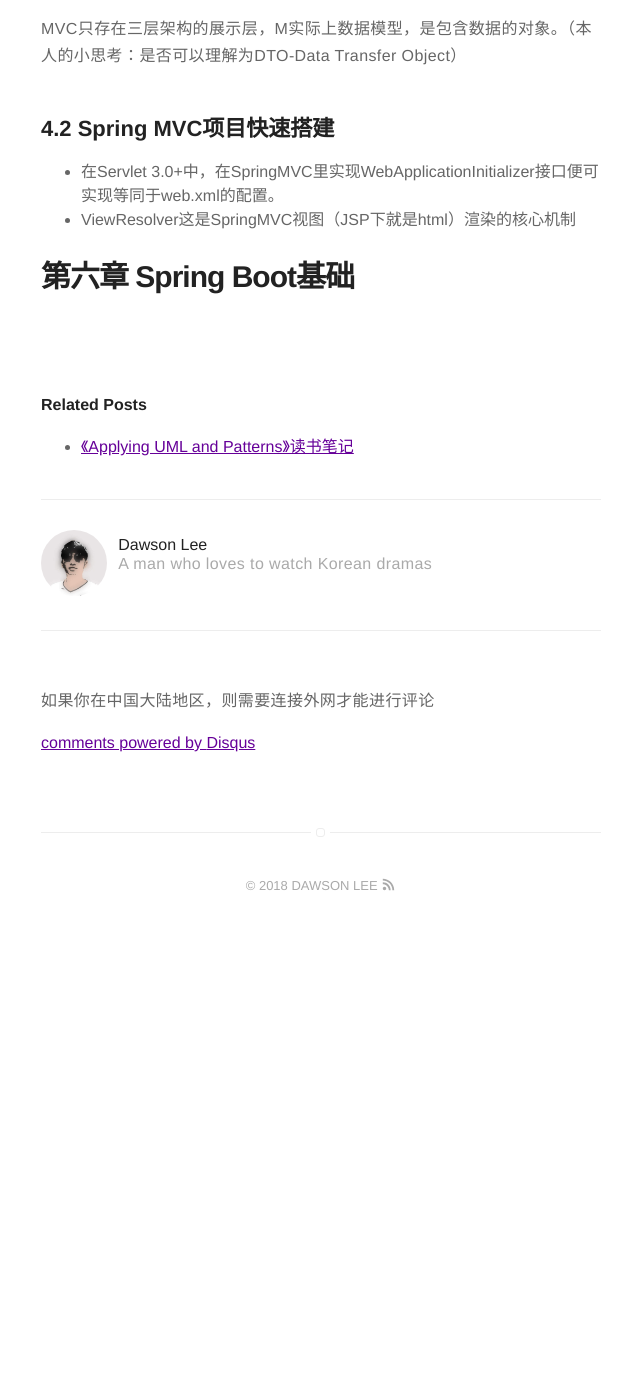
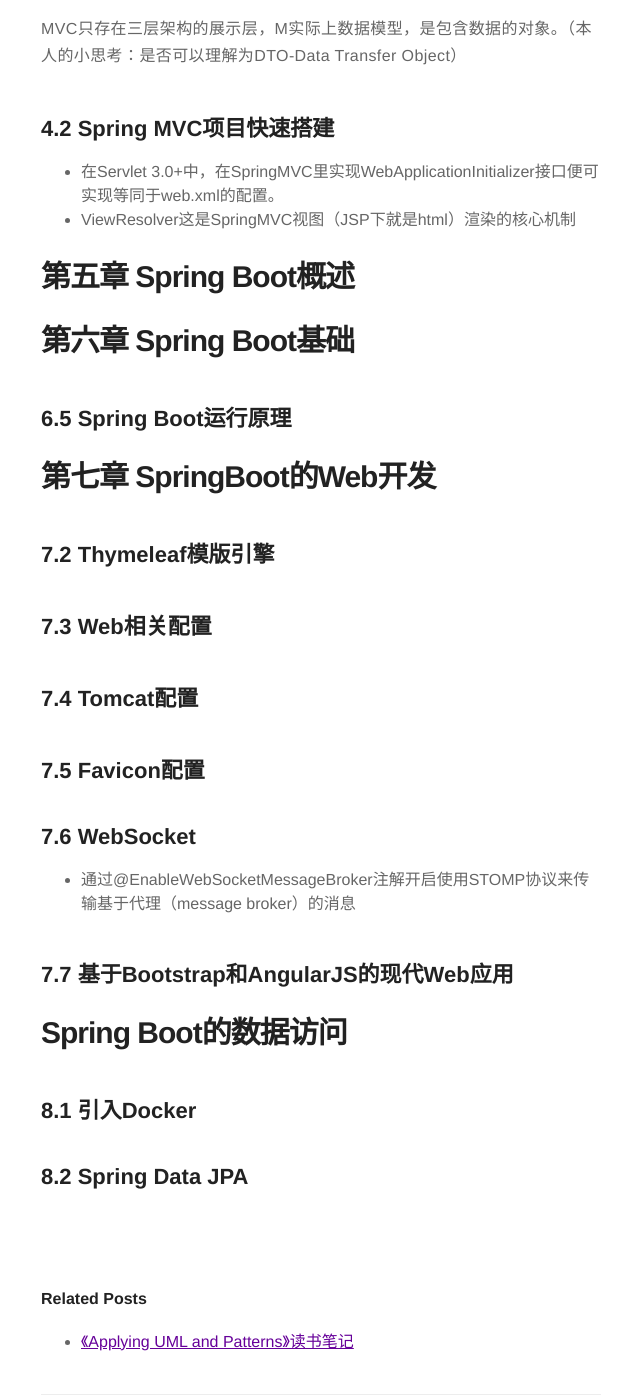
Before and after one commit to dawsonlee1790/dawsonlee1790.github.io, a Jekyll site: the page built from _posts/2018-10-25-《Java EE开发颠覆者：Spring Boot实战》读书笔记.md, in a window 1280 px wide and 1400 px high, scrolled down 4178 px. Shown: the whole window, without its empty margins (319-959 px from the left). Built offline with Jekyll 4.4.1, drawn with Linux system fonts in a browser that asks for light colours; comment, search, counter and statistics services are not loaded; before the commit the page ends 5111 px from its top, so only the background shows below that.

Commit message:
更新文章

```diff
--- a/_posts/2018-10-25-《Java EE开发颠覆者：Spring Boot实战》读书笔记.md
+++ b/_posts/2018-10-25-《Java EE开发颠覆者：Spring Boot实战》读书笔记.md
@@ -153,4 +153,30 @@
 * 在Servlet 3.0+中，在SpringMVC里实现WebApplicationInitializer接口便可实现等同于web.xml的配置。
 * ViewResolver这是SpringMVC视图（JSP下就是html）渲染的核心机制
 
+# 第五章 Spring Boot概述
+
 # 第六章 Spring Boot基础
+
+## 6.5 Spring Boot运行原理
+
+# 第七章 SpringBoot的Web开发
+
+## 7.2 Thymeleaf模版引擎
+
+## 7.3 Web相关配置
+
+## 7.4 Tomcat配置
+
+## 7.5 Favicon配置
+
+## 7.6 WebSocket
+
+* 通过@EnableWebSocketMessageBroker注解开启使用STOMP协议来传输基于代理（message broker）的消息
+
+## 7.7 基于Bootstrap和AngularJS的现代Web应用
+
+# Spring Boot的数据访问
+
+## 8.1 引入Docker
+
+## 8.2 Spring Data JPA
```
